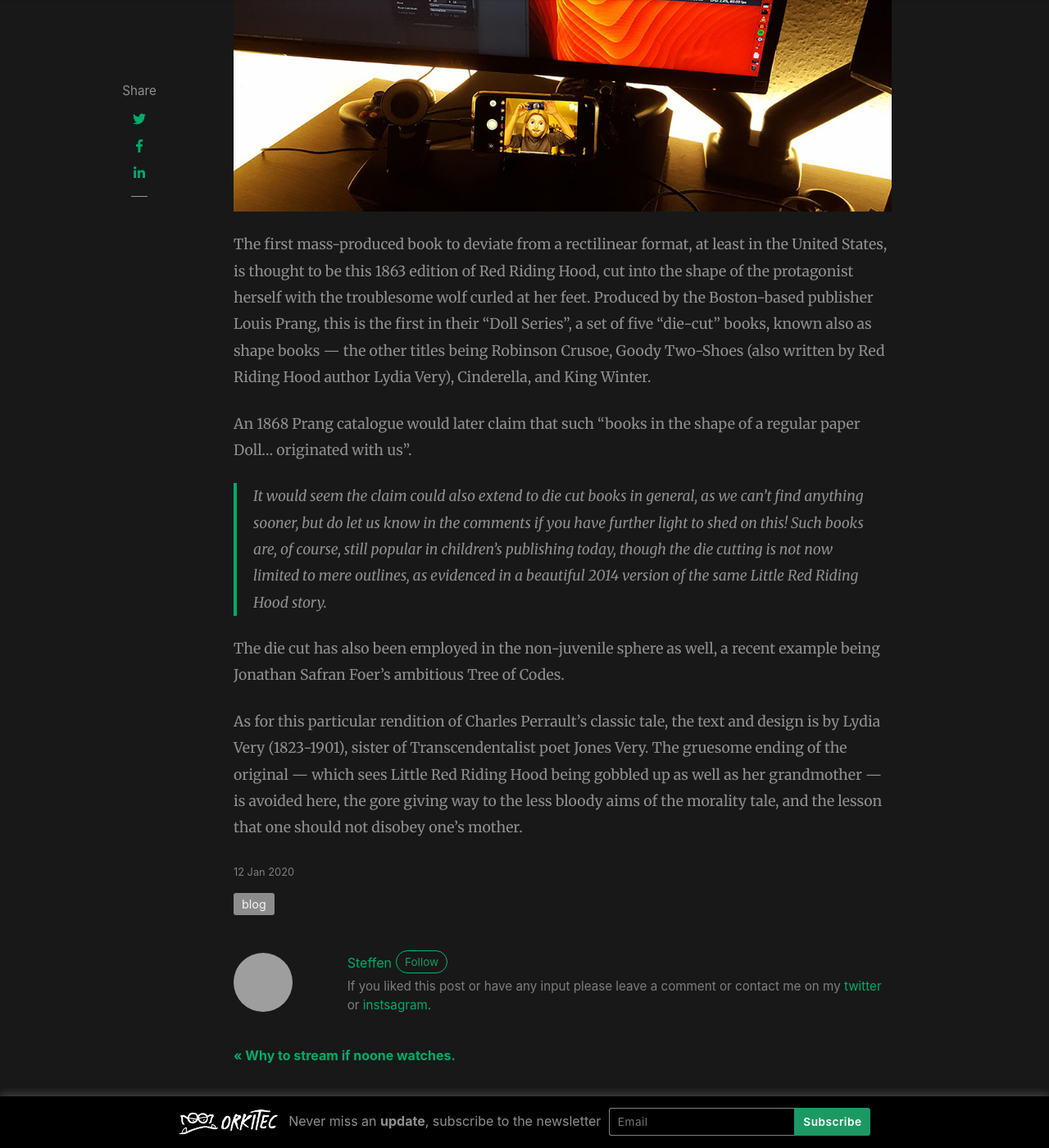
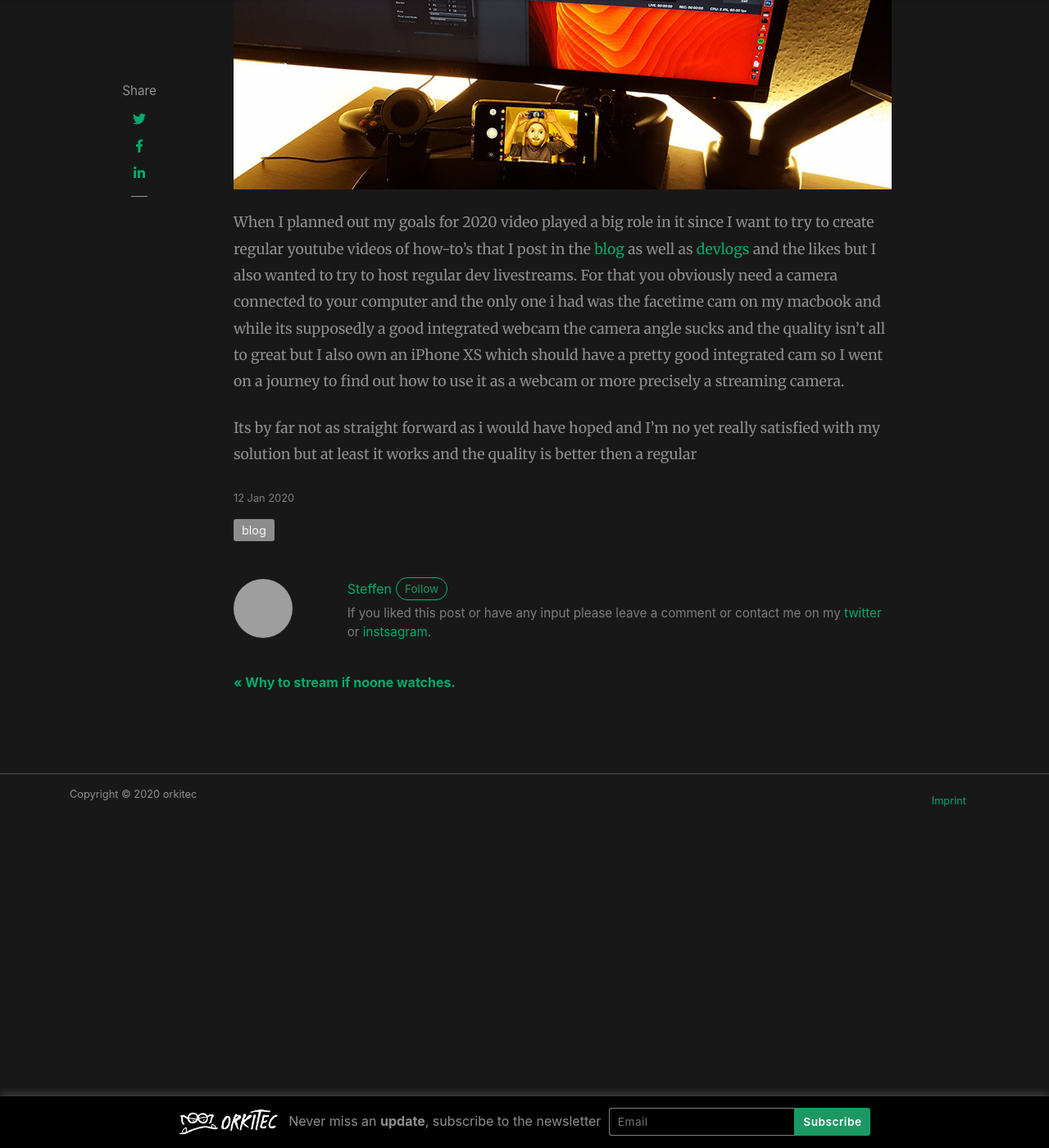
Before and after one commit to orkitec/orkitec.github.io, a Jekyll site: the page built from _posts/blog/2020-01-12-how-to-use-your-iphone-for-streaming.md, in a window 1280 px wide and 1400 px high, scrolled down 345 px. Shown: the whole window at 82% size. Built offline with Jekyll 4.4.1, drawn with Linux system fonts in a browser that asks for light colours; nearby versions of some CDN libraries; comment, search, counter and statistics services are not loaded; some of the changed text lies outside the part shown; grey boxes are pictures that could not be loaded.

Commit message:
Fixed some images and started to work on iPhone streaming post

```diff
--- a/_posts/blog/2020-01-12-how-to-use-your-iphone-for-streaming.md
+++ b/_posts/blog/2020-01-12-how-to-use-your-iphone-for-streaming.md
@@ -1,16 +1,16 @@
 ---
 layout: post
-title:  "How to use my iPhone for streaming"
+title:  "How to use my iPhone an memojis for streaming"
 author: steffen
 categories: [ blog ]
 image: assets/images/blog/how-to-use-your-iphone-for-streaming/20200108_233438_001.jpg
 ---
-The first mass-produced book to deviate from a rectilinear format, at least in the United States, is thought to be this 1863 edition of Red Riding Hood, cut into the shape of the protagonist herself with the troublesome wolf curled at her feet. Produced by the Boston-based publisher Louis Prang, this is the first in their “Doll Series”, a set of five “die-cut” books, known also as shape books — the other titles being Robinson Crusoe, Goody Two-Shoes (also written by Red Riding Hood author Lydia Very), Cinderella, and King Winter.
 
-An 1868 Prang catalogue would later claim that such “books in the shape of a regular paper Doll… originated with us”.
+When I planned out my goals for 2020 video played a big role in it since I want to try to create regular youtube videos of how-to's that I post in the [blog](/blog/) as well as [devlogs](/blog/devlogs/) and the likes but I also wanted to try to host regular dev livestreams.
+For that you obviously need a camera connected to your computer and the only one i had was the facetime cam on my macbook and while its supposedly a good integrated webcam the camera angle sucks and the quality isn't all to great but I also own an iPhone XS  which should have a pretty good integrated cam so I went on a journey to find out how to use it as a webcam  or more precisely a streaming camera.
 
-> It would seem the claim could also extend to die cut books in general, as we can’t find anything sooner, but do let us know in the comments if you have further light to shed on this! Such books are, of course, still popular in children’s publishing today, though the die cutting is not now limited to mere outlines, as evidenced in a beautiful 2014 version of the same Little Red Riding Hood story.
-
-The die cut has also been employed in the non-juvenile sphere as well, a recent example being Jonathan Safran Foer’s ambitious Tree of Codes.
-
-As for this particular rendition of Charles Perrault’s classic tale, the text and design is by Lydia Very (1823-1901), sister of Transcendentalist poet Jones Very. The gruesome ending of the original — which sees Little Red Riding Hood being gobbled up as well as her grandmother — is avoided here, the gore giving way to the less bloody aims of the morality tale, and the lesson that one should not disobey one’s mother.
+Its by far not as straight forward as i would have hoped and I'm no yet really satisfied with my solution but at least it works and the quality is better then a regular
+<!--stackedit_data:
+eyJoaXN0b3J5IjpbLTk2MzY4MTg4MywtMTUxODcyOTgzLDY5ND
+Q5Mjg4MiwxMDY3ODQ1MzIzLC0yOTQyNTA5MDddfQ==
+-->
```
Also changed, not shown: _pages/about.md (+3 -3 lines), assets/images/blog/how-to-use-your-iphone-for-streaming/20200108_233438_001.jpg, assets/images/blog/orkitec-a-new-decade-plan-for-2020/2020.png, assets/images/blog/orkitec-devlog-2018/2018.jpg, assets/images/blog/orkitec-devlog-2019/2019.jpg, assets/images/blog/why-to-stream-if-noone-watches/foreveralone.jpg.
